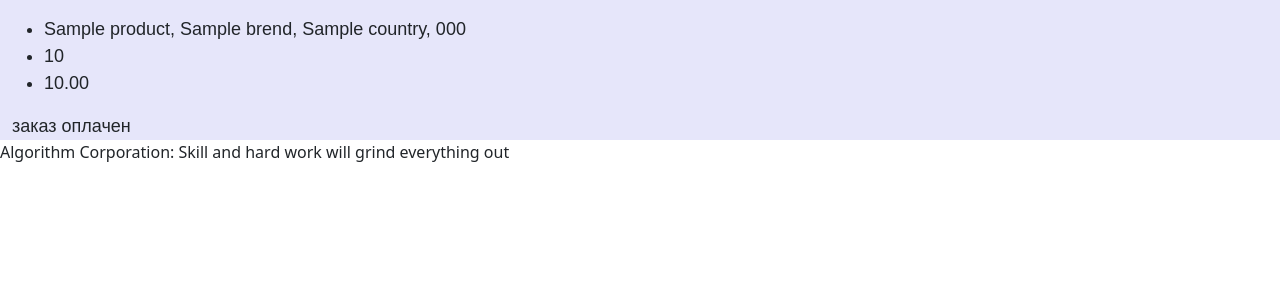
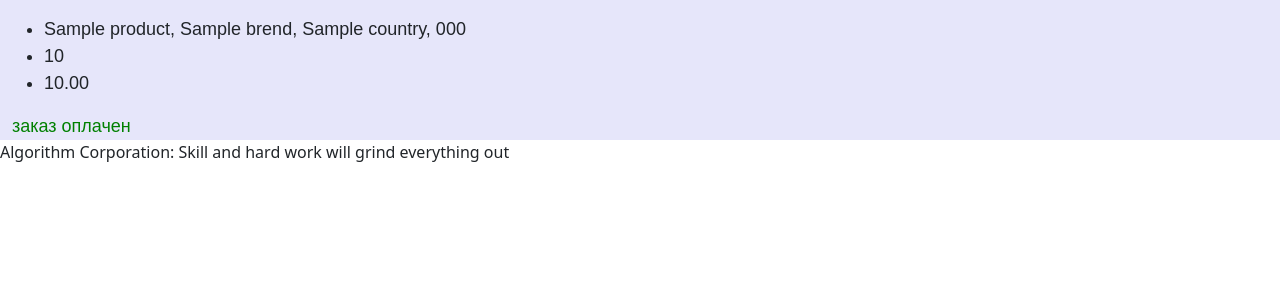
Before and after one commit to Aleksandr-Sergeevich-Volkov/educational_store, a Django app: page /profile/orders/1/ in a window 1280 px wide. Shown: the part 79-379 px from the top of the page. Run offline with Django 3.2, Linux system fonts and the light colour scheme; a user stored in the database is signed in; tables that the repository leaves empty hold one stand-in row (values such as "Sample post"); parts of the project's set-up code (start-up, migrations or seed data) failed here and were passed over; some libraries are stand-ins or nearby versions.

Commit message:
pay in orders

```diff
--- a/traning_store/templates/blog/user_orders_detail.html
+++ b/traning_store/templates/blog/user_orders_detail.html
@@ -10,6 +10,6 @@
       <li>{{item.price }}</li>
       </ul>
       {% endfor %}
-      <p class="card-text">{% if order.paid == False %} <a href= {{pay_link}} class="btn btn-primary">Оплата заказа</a>{% else %}заказ оплачен{% endif %} </p>
+      <p class="card-text">{% if order.paid == False %} <a href= {{pay_link}} class="btn btn-primary">Оплата заказа</a>{% else %} <span style="color:green"> заказ оплачен {% endif %} </p>
     </div>
 {% endblock %}
--- a/traning_store/templates/includes/post_card.html
+++ b/traning_store/templates/includes/post_card.html
@@ -7,7 +7,7 @@
 </ul>
       <h6 class="card-subtitle mb-2 text-muted">
       </h6>
-      <p class="card-text">{% if order.paid == True %} Заказ оплачен{% else %}не оплачен{% endif %} </p>
+      <p class="card-text">{% if order.paid == True %} <span style="color:green"> заказ оплачен{% else %} <span style="color:Fuchsia">не оплачен{% endif %} </p>
       <a href="{% url 'catalog:user_order_detail' order.id  %}"> <class="card-link">Детали заказа</a>
     </div>
   </div>
```
